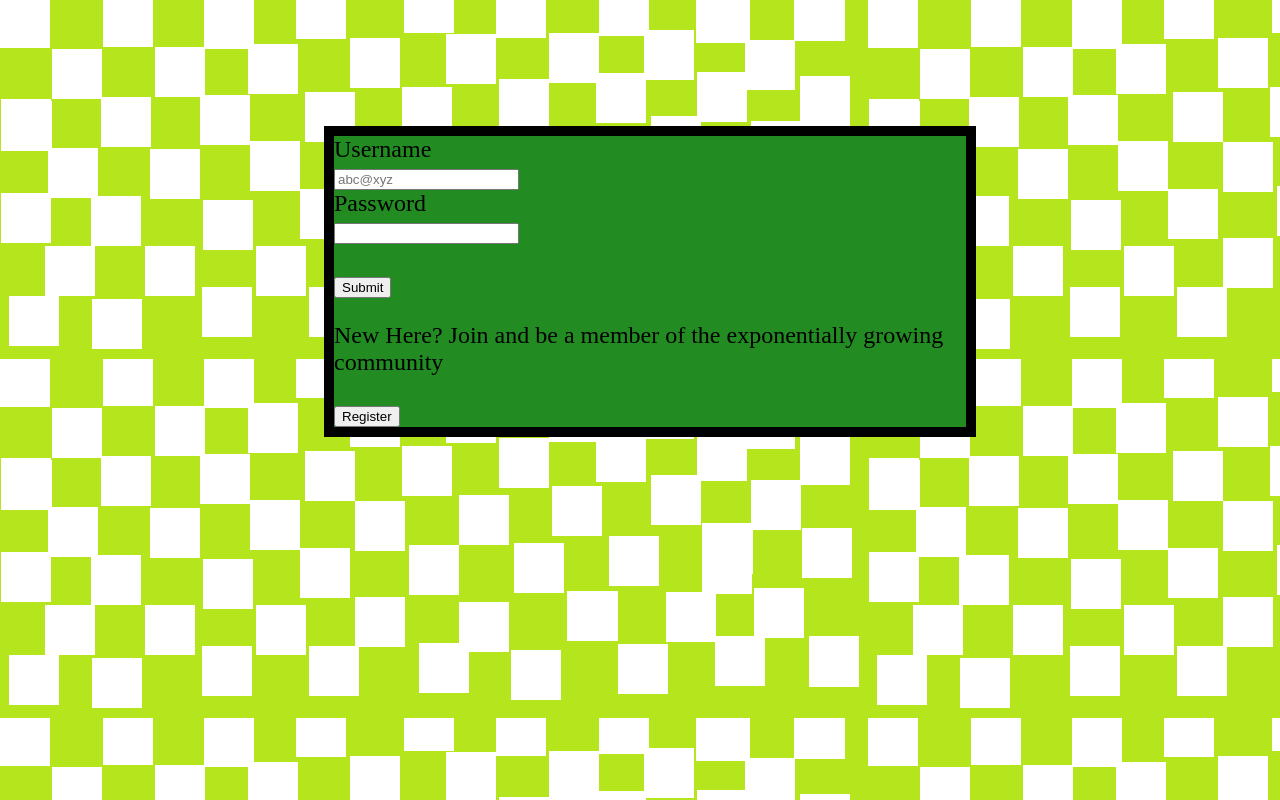
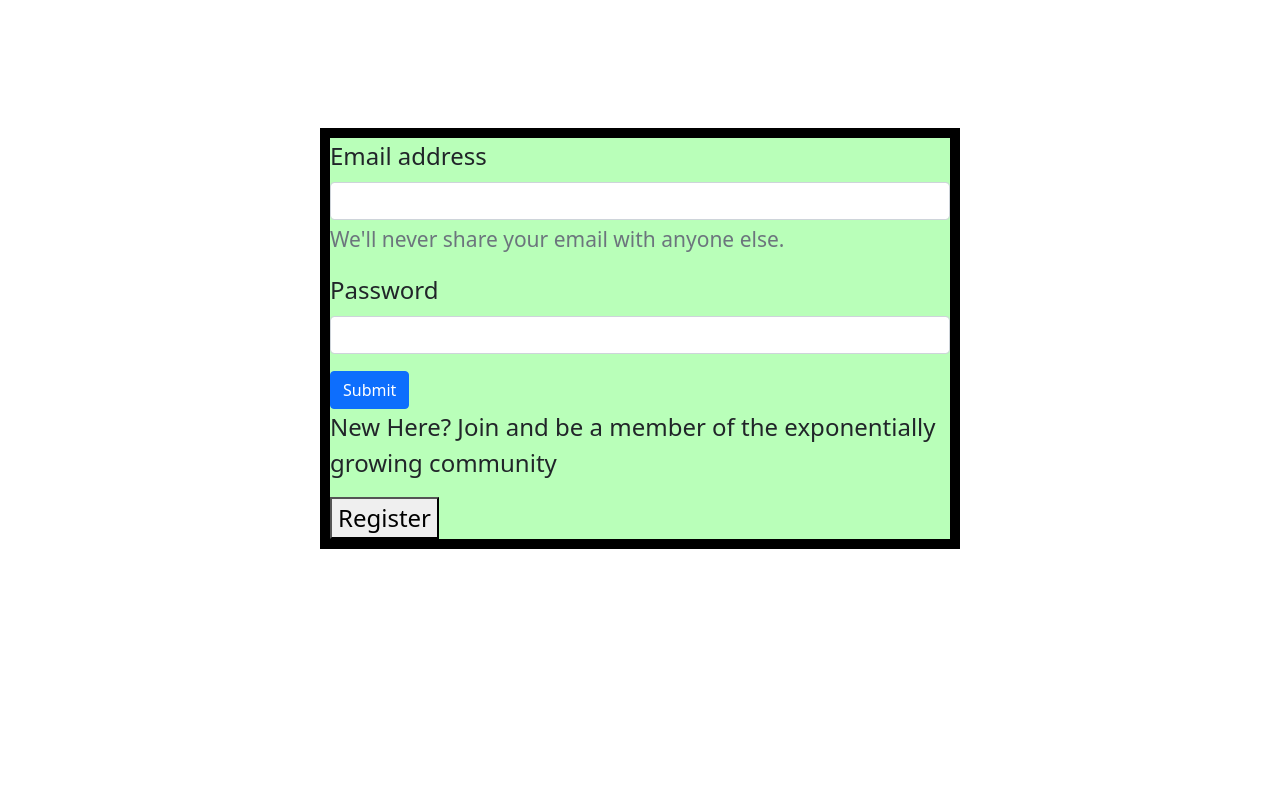
Before and after one commit to tarajb/Together-we-change, a PHP site: page /login.html in a window 1280 px wide. Run offline with PHP 8.4, Linux system fonts and the light colour scheme.

Commit message:
ADD: Bootstrap feature, CHANGE: styling of login page

```diff
--- a/css/main.css
+++ b/css/main.css
@@ -6,7 +6,7 @@ body{
 	margin-left: 25%;
 	margin-top: 10%;
 	border: 10px solid black;
-	background-color: #228B22;
+	background-color: #b9ffb9;
 }
 .navbar{
     background-color: aquamarine;
--- a/login.html
+++ b/login.html
@@ -3,20 +3,28 @@
 <head>
 	<meta charset="utf-8">
 	<meta http-equiv="X-UA-Compatible" content="IE=edge">
+	<!-- CSS only -->
+	<link href="https://cdn.jsdelivr.net/npm/bootstrap@5.1.2/dist/css/bootstrap.min.css" rel="stylesheet" integrity="sha384-uWxY/CJNBR+1zjPWmfnSnVxwRheevXITnMqoEIeG1LJrdI0GlVs/9cVSyPYXdcSF" crossorigin="anonymous">
+	<!-- JavaScript Bundle with Popper -->
+	<script src="https://cdn.jsdelivr.net/npm/bootstrap@5.1.2/dist/js/bootstrap.bundle.min.js" integrity="sha384-kQtW33rZJAHjgefvhyyzcGF3C5TFyBQBA13V1RKPf4uH+bwyzQxZ6CmMZHmNBEfJ" crossorigin="anonymous"></script>
 	<title>Together we change</title>
 	<link rel="stylesheet" href="css/main.css">
 </head>
-<body background="un.png">
+<body background="">
 	<div class="form">
-	<form action="" method="post" accept-charset="utf-8">
-		<label>Username</label><br>
-		<input type="email" name="username" placeholder="abc@xyz" required>
-		<br/>
-		<label>Password</label><br/>
-		<input type="password" name="password" required>
-		<br/><br/>
-		<input type="submit" name="submit" value="Submit">
-	</form>
+
+		<form action="" method="post" accept-charset="utf-8">
+			<div class="mb-3">
+			  <label for="exampleInputEmail1" class="form-label">Email address</label>
+			  <input type="email" class="form-control" name="username" id="exampleInputEmail1" aria-describedby="emailHelp" required>
+			  <div id="emailHelp" class="form-text">We'll never share your email with anyone else.</div>
+			</div>
+			<div class="mb-3">
+			  <label for="exampleInputPassword1" class="form-label">Password</label>
+			  <input type="password" class="form-control" name="password" id="exampleInputPassword1" required>
+			</div>
+			<button type="submit" name="submit" value="Submit" class="btn btn-primary">Submit</button>
+		  </form>
 	<p>New Here? Join and be a member of the exponentially growing community</p>
 	<button type="button" onclick="location.href = 'register.html';">Register</button>
     </div>
```
